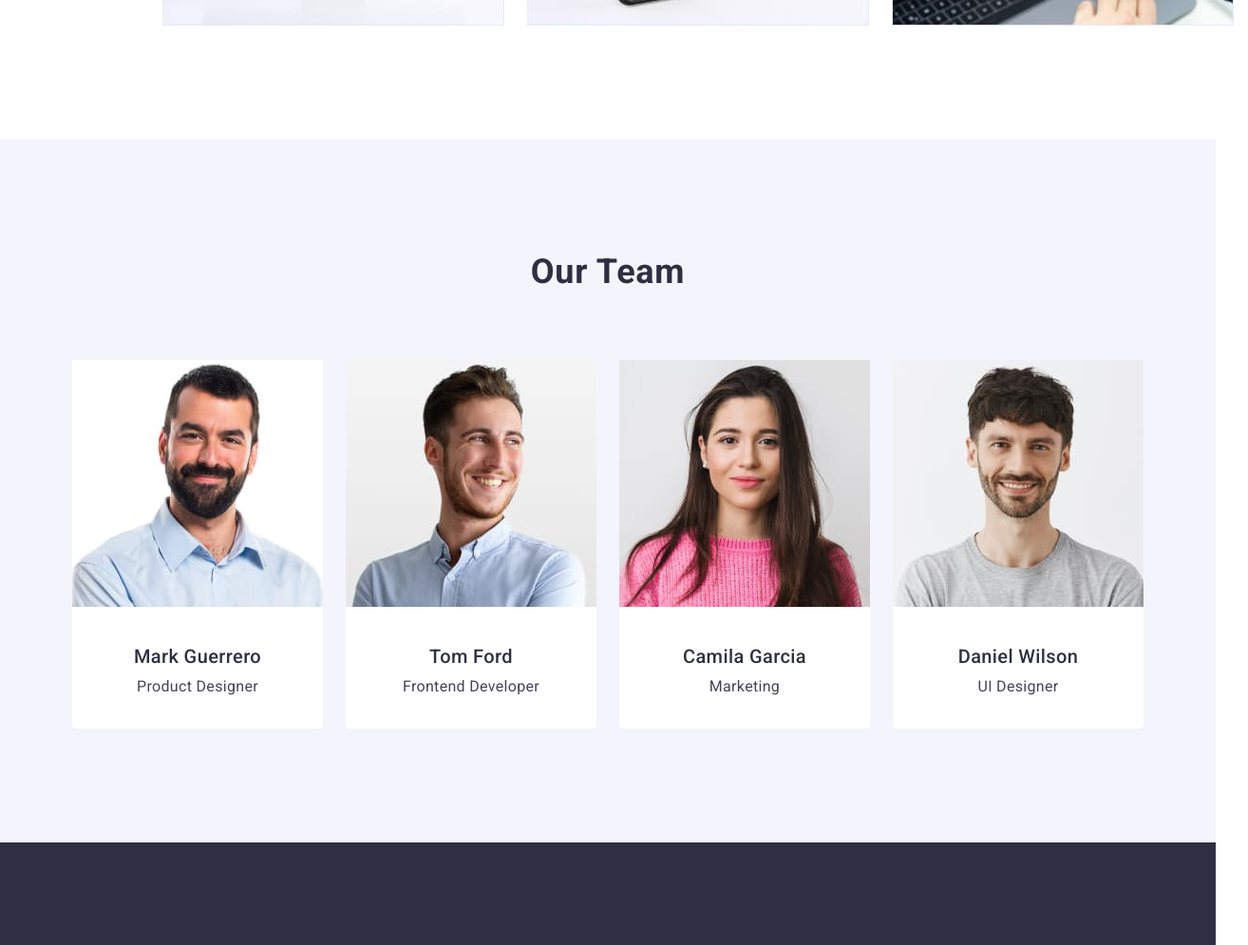
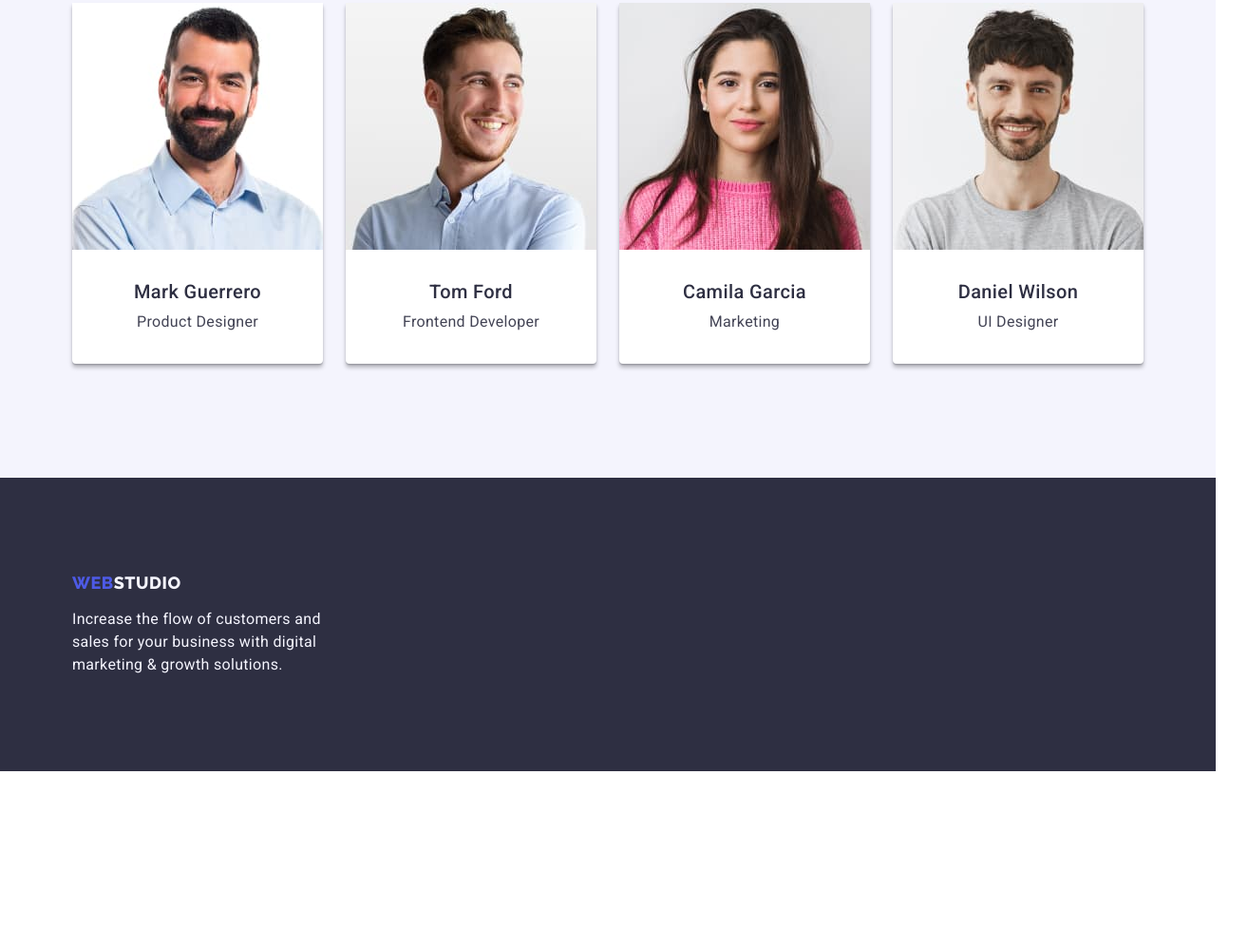
Before and after one commit to Ir1Sha/goit-markup-hw-03, a plain HTML site: page index.html in a window 1280 px wide. Shown: the part 1802-2797 px from the top of the page at 95% size, 1314 px wide, since content can reach past the window. After the commit the page ends 2614 px from the top, so only its background shows below. Drawn offline with nearby package versions, Linux system fonts and the light colour scheme.

Commit message:
Shadows added

```diff
--- a/css/styles.css
+++ b/css/styles.css
@@ -45,8 +45,6 @@ img {
 }
 
 .section {
-  padding-left: 156px;
-  padding-right: 156px;
   margin-left: auto;
   margin-right: auto;
 }
@@ -67,11 +65,6 @@ img {
   color: var(--light-logo);
 }
 
-.footer-container {
-  padding-top: 100px;
-  padding-bottom: 100px;
-}
-
 .footer {
   background-color: var(--brand-dark-color);
   padding-top: 100px;
@@ -87,7 +80,6 @@ img {
   line-height: 1.5;
   letter-spacing: 0.02em;
   color: var(--footer-text-color);
-  margin-top: 16px;
   width: 264px;
 }
 
@@ -126,7 +118,6 @@ img {
   letter-spacing: 0.03em;
   text-transform: uppercase;
   color: var(--logotype-color);
-  margin-right: 76px;
 }
 /* ====== /Header====== */
 
@@ -190,11 +181,9 @@ img {
 /* ====== Main Hero Section====== */
 
 .hero-container {
-  height: 600px;
   display: flex;
   align-items: center;
   flex-direction: column;
-  padding-top: 116px;
 }
 
 .main-title {
@@ -318,6 +307,8 @@ img {
 .team-list-item {
   background-color: var(--brand-light-color);
   border-radius: 0px 0px 4px 4px;
+  box-shadow: 0 2px 1px 0px rgba(46, 47, 66, 0.08), 0 1px 1px 0px rgba(46, 47, 66, 0.16),
+    0 4px 4px 0 rgba(0, 0, 0, 0.25);
 }
 
 .team-header {
@@ -349,7 +340,7 @@ img {
   line-height: 1.2;
   letter-spacing: 0.02em;
   color: var(--brand-dark-color);
-  margin: 8px;
+  margin-bottom: 8px;
 }
 
 .team-member-descr {
```
